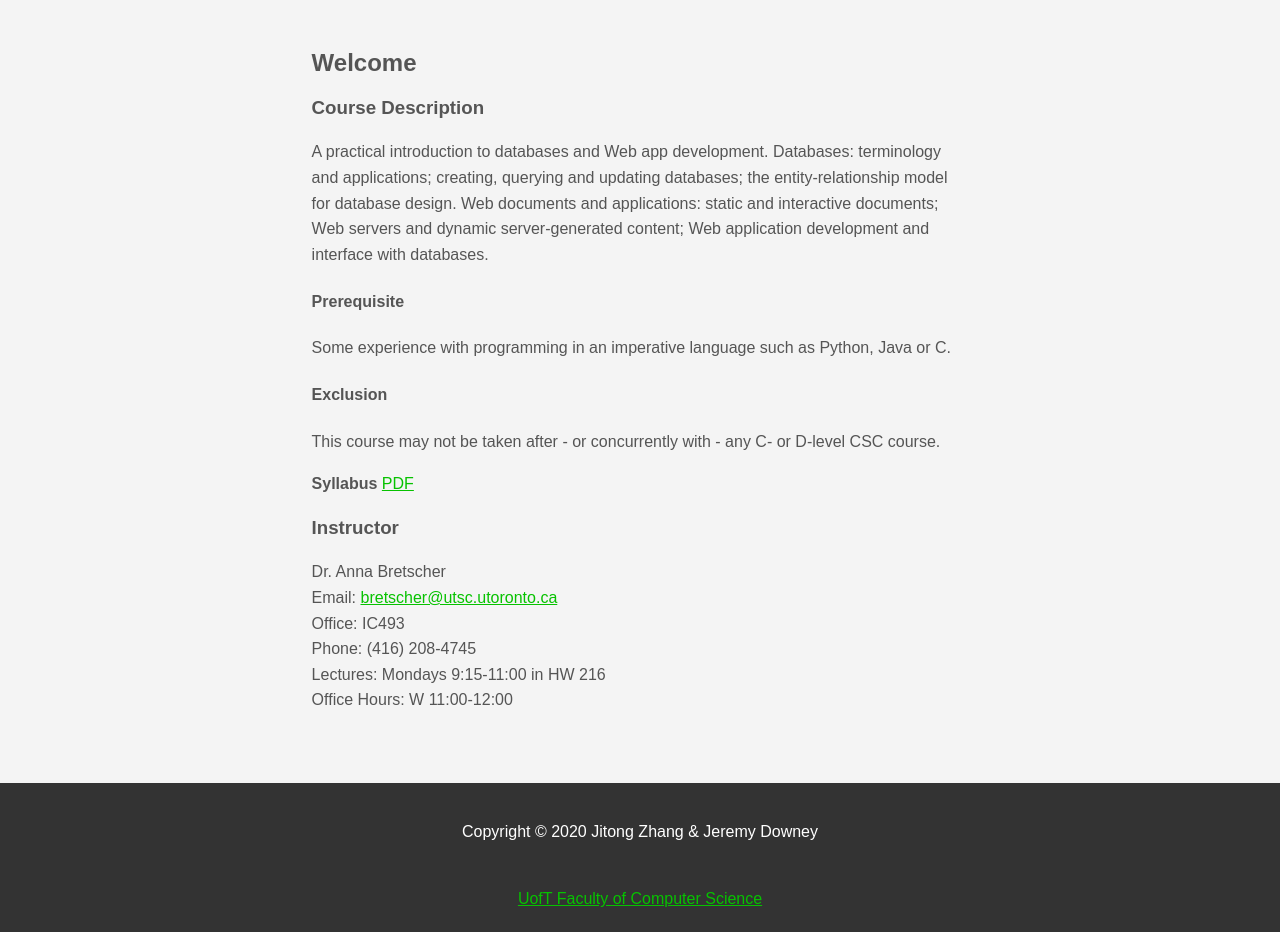
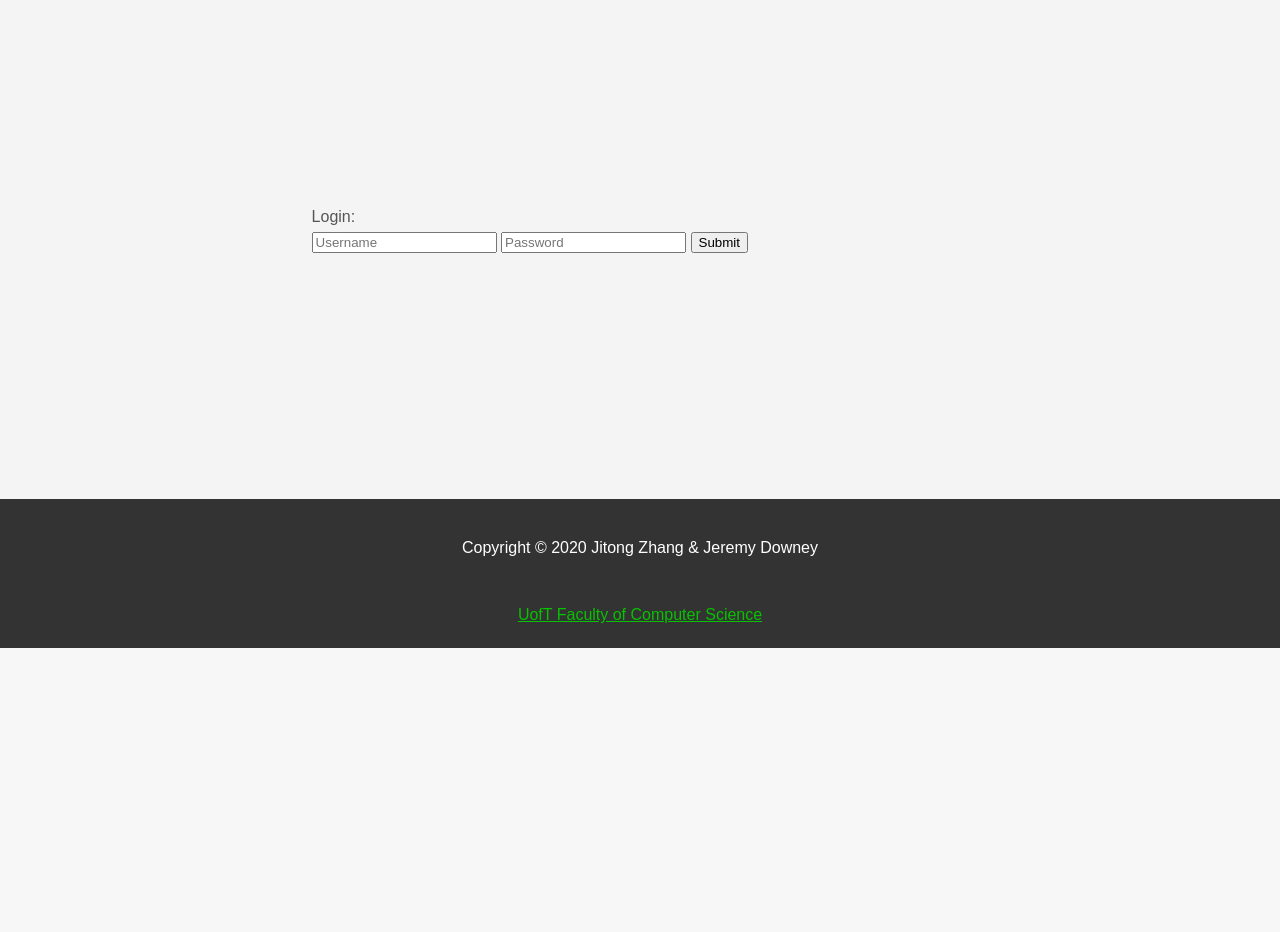
Before and after one commit to Canadiak/CSCB20-Assignment-2, a Flask app: page / in a window 1280 px wide. Shown: the part 152-1084 px from the top of the page. After the commit the page ends 800 px from the top, so only its background shows below. Run offline with Flask 2, Linux system fonts and the light colour scheme.

Commit message:
More login work
Changed the home page to the login page.

If you are not logged in, the login/home page is the only page you can use.

Just clicking submit will log you in.

```diff
--- a/assignment_3/Jeremy's To-Do.txt
+++ b/assignment_3/Jeremy's To-Do.txt
@@ -1,3 +1,3 @@
 Jeremy's To-Do: Assignment 3[Just a document I made to keep track of what needs to be done.]
 
-1. Create anon feedback page
+1.
--- a/assignment_3/app.py
+++ b/assignment_3/app.py
@@ -53,59 +53,10 @@ class User(UserMixin, db.Model):
 
 @login_manager.user_loader
 def load_user(user_id):
-    return User.get(user_id)
+	return User.query.get(int(user_id))
 
 @app.route('/')
-@app.route('/index')
-def home():
-	return render_template('index.html')
-
-
-@app.route('/assignments')
-def assignments():
-	return render_template('assignments.html')
-
-
-@app.route('/calendar')
-def calendar():
-	return render_template('calendar.html')
-
-
-@app.route('/course_team')
-def course_team():
-	return render_template('course_team.html')
-
-
-@app.route('/feedback')
-def feedback():
-	return render_template('feedback.html')
-
-
-@app.route('/labs')
-def labs():
-	return render_template('labs.html')
-
-
-@app.route('/lectures')
-def lectures():
-	return render_template('lectures.html')
-
-
-@app.route('/news')
-def news():
-	return render_template('news.html')
-
-
-@app.route('/resources')
-def resources():
-	return render_template('resources.html')
-
-
-@app.route('/tests')
-def tests():
-	return render_template('tests.html')
-
-@app.route('/submit-login')
+@app.route('/login')
 def login():
 
 	#db = get_db()
@@ -118,11 +69,74 @@ def login():
 	#if (username == "Jeremy" and password == "password"):
 	#	return 'You are now logged in!'
 
-	return render_template('login.html')
+	#Dummy login data
+
+	return render_template('index.html')
 
 @app.route('/submitLogin', methods=['POST'])
 def submitLogin():
+	user = User.query.filter_by(username='Jeremy').first()
+	login_user(user)
 	return redirect(url_for('home'))
+
+@app.route('/home')
+@login_required
+def home():
+	return render_template('home.html')
+
+
+@app.route('/assignments')
+@login_required
+def assignments():
+	return render_template('assignments.html')
+
+
+@app.route('/calendar')
+@login_required
+def calendar():
+	return render_template('calendar.html')
+
+
+@app.route('/course_team')
+@login_required
+def course_team():
+	return render_template('course_team.html')
+
+
+@app.route('/feedback')
+@login_required
+def feedback():
+	return render_template('feedback.html')
+
+
+@app.route('/labs')
+@login_required
+def labs():
+	return render_template('labs.html')
+
+
+@app.route('/lectures')
+@login_required
+def lectures():
+	return render_template('lectures.html')
+
+
+@app.route('/news')
+@login_required
+def news():
+	return render_template('news.html')
+
+
+@app.route('/resources')
+@login_required
+def resources():
+	return render_template('resources.html')
+
+
+@app.route('/tests')
+@login_required
+def tests():
+	return render_template('tests.html')
 
 if __name__ == '__main__':
 	app.run()
--- a/assignment_3/templates/index.html
+++ b/assignment_3/templates/index.html
@@ -1,33 +1,13 @@
 {% extends "layout.html" %}
 {% block content %}
-    <section id="box1">
-                <h2> Welcome </h2>
-                    <h3>Course Description</h3>
-                        <p>A practical introduction to databases and Web app development. Databases: terminology and applications; creating, querying and updating databases; the entity-relationship model for database design. Web documents and applications: static and interactive documents; Web servers and dynamic server-generated content; Web application development and interface with databases.</p>
-                        <h4>Prerequisite</h4>
-                            <p>Some experience with programming in an imperative language such as Python, Java or C.</p>
-                        <h4>Exclusion</h4>
-                            <p>This course may not be taken after - or concurrently with - any C- or D-level CSC course.</p>
-                        <strong>Syllabus</strong>
-                            <a href="../static/resources/B20Assignment2-1.pdf">PDF</a>
-                    <h3>Instructor</h3>
-                                Dr. Anna Bretscher
-                            <br>
-                                Email:
-                                <a href="mailto:bretscher@utsc.utoronto.ca">bretscher@utsc.utoronto.ca</a>
-                            <br>
-                                Office:
-                                 IC493 <br>
-
-                                Phone:
-                                 (416) 208-4745
-                            <br>
-                                Lectures:
-                                Mondays 9:15-11:00 in HW 216
-                            <br>
-
-                                Office Hours:
-                                W 11:00-12:00
-                            <br>
-    </section>
+<section id="box1">
+<div class="card" >
+	<label>Login:</label>
+	<form action="/submitLogin" method="POST">
+		<input class="input-box" type="text" name="username" placeholder="Username">
+		<input class="input-box" type="text" name="password" placeholder="Password">
+		<input type="submit" name="login-submit">
+	</form>
+</div>
+</section>
 {% endblock %}
```
Also changed, not shown: assignment_3/templates/home.html (added, +33 -0 lines), assignment_3/login.db, 1 other file.
